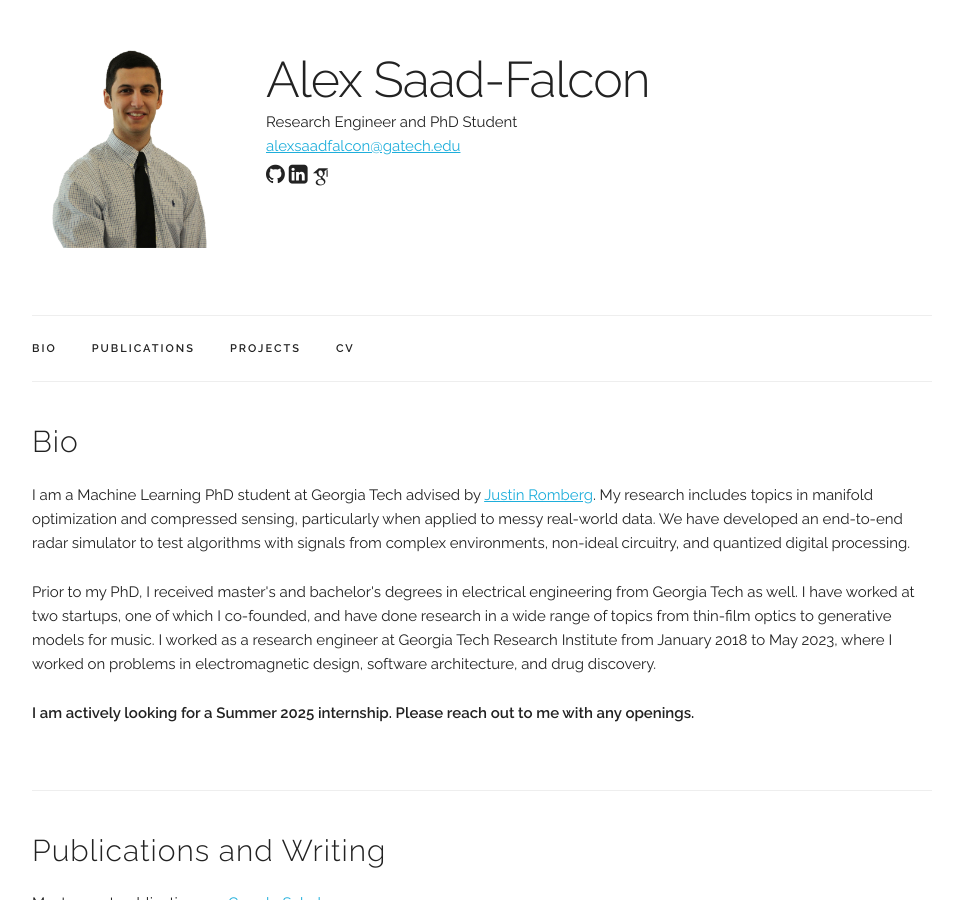
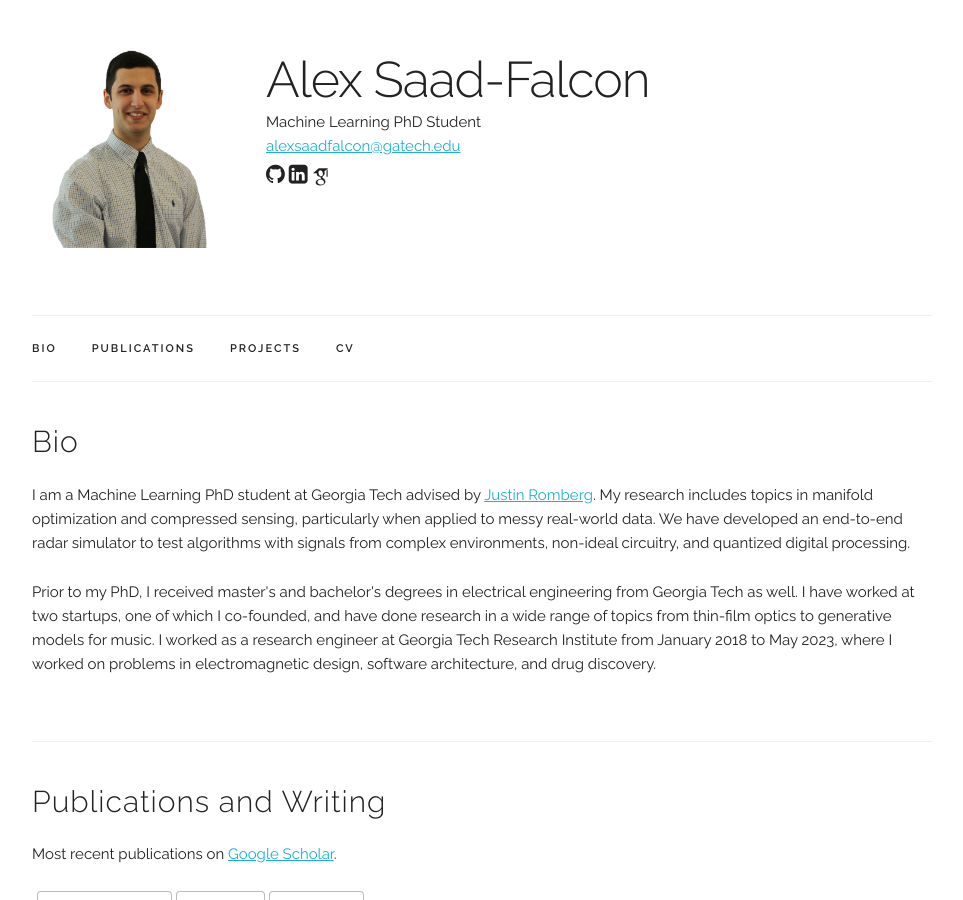
Before and after one commit to alexsaadfalcon/alexsaadfalcon.github.io, a Jekyll site: the page built from index.html, in a window 1280 px wide and 900 px high. Shown: the whole window, without its empty margins (158-1121 px from the left). Built offline with Jekyll 4.4.1, drawn with Linux system fonts in a browser that asks for light colours; some web fonts are replaced.

Commit message:
Minor update to title and remove seeking internship

```diff
--- a/_data/main_info.yaml
+++ b/_data/main_info.yaml
@@ -1,5 +1,5 @@
 name: "Alex Saad-Falcon"
-title: "Research Engineer and PhD Student"
+title: "Machine Learning PhD Student"
 email: "alexsaadfalcon@gatech.edu"
 profile_pic: "/assets/profile-pics/large1.jpg"
 #twitter: "https://twitter.com/alexsaadfalcon"
--- a/index.html
+++ b/index.html
@@ -19,12 +19,6 @@ title: Personal Webpage
   Prior to my PhD, I received master's and bachelor's degrees in electrical engineering from Georgia Tech as well.
   I have worked at two startups, one of which I co-founded, and have done research in a wide range of topics from thin-film optics to generative models for music.
   I worked as a research engineer at Georgia Tech Research Institute from January 2018 to May 2023, where I worked on problems in electromagnetic design, software architecture, and drug discovery.
-  </p>
-
-  <p>
-  <b>
-  I am actively looking for a Summer 2025 internship. Please reach out to me with any openings.
-  </b>
   </p>
 </div>
 
```
